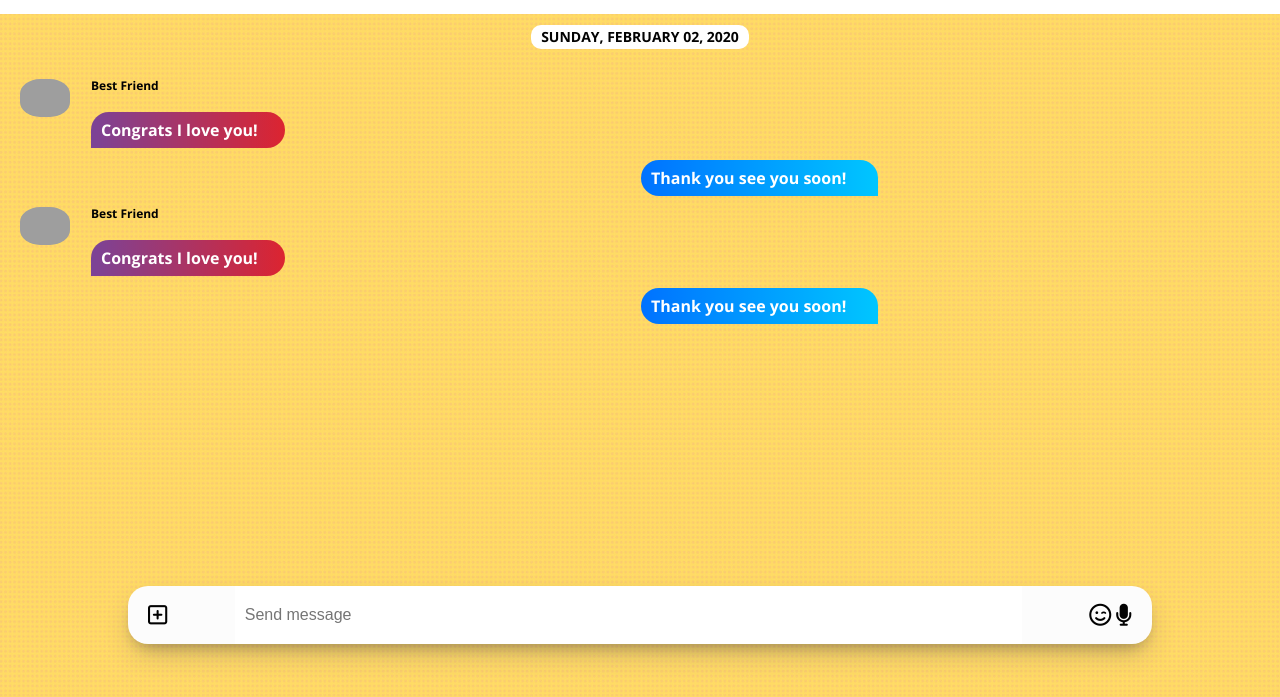
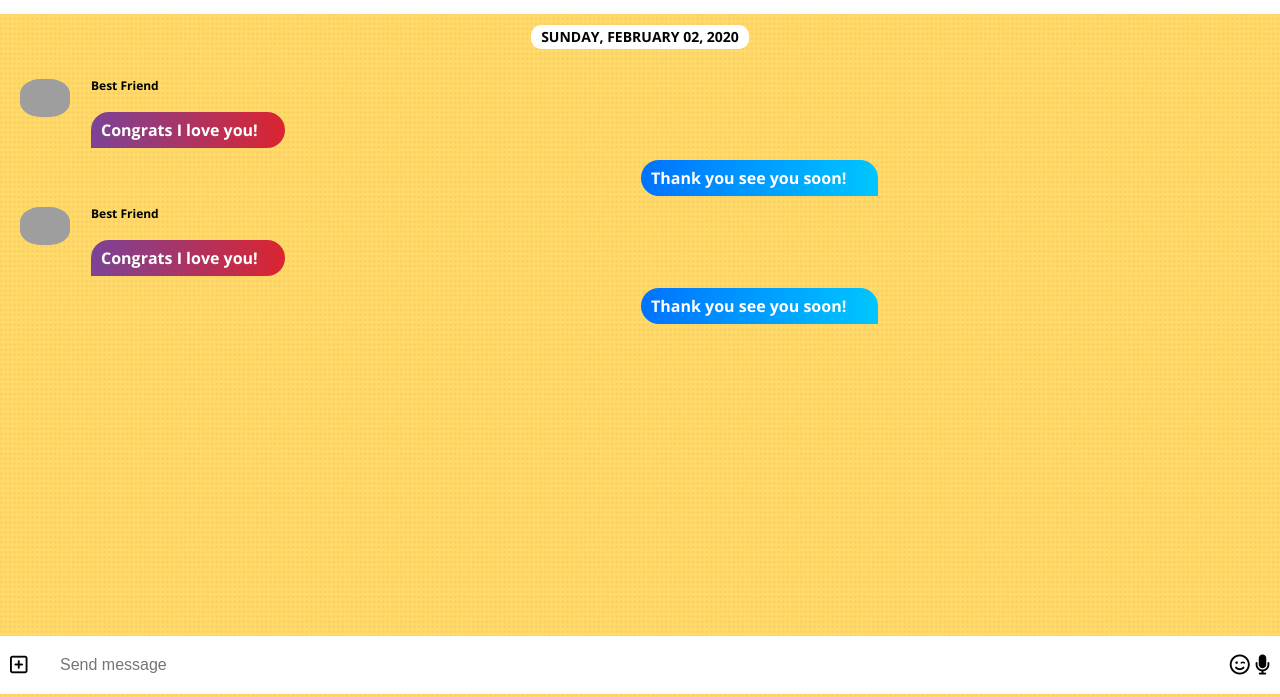
Before and after one commit to bigonggae/kakao-clone, a plain HTML site: page chat.html in a window 1280 px wide. Shown: the part 106-803 px from the top of the page. Drawn offline with nearby package versions, Linux system fonts and the light colour scheme; grey boxes are pictures that could not be loaded.

Commit message:
message animation

```diff
--- a/chat.html
+++ b/chat.html
@@ -84,20 +84,20 @@
         </li>
     </ul>
 </main>
-<div class="chat__write">
-    <div class="chat__write-column">
+    <div class="chat__write--container">
+        <input class="chat__write" type="text" placeholder="Send message" class="chat__write-input" />
+    <div class="chat__icon-left chat__icon">
         <i class="far fa-plus-square"></i>
     </div>
-    <div class="chat__write-column">
-        <input type="text" placeholder="Send message" class="chat__write-input" />
-    </div>
-    <div class="chat__write-column">
+
+    <div class="chat__icon-right chat__icon">
         <span class="chat__write-icon">
             <i class="far fa-smile-wink"></i>
         </span>
         <span class="chat__write-icon">
             <i class="fas fa-microphone"></i>
         </span>
+
     </div>
 </div>
 </body>
--- a/css/chat.css
+++ b/css/chat.css
@@ -21,21 +21,77 @@
     min-height: 1000vh;
 }
 
-.chat__write {
+.chat__write--container {
     position: fixed;
-    bottom: 50px;
-    width: 80%;
+    bottom: 0;
     margin: 0 auto;
     left: 0;
     right: 0;
     display: flex;
     justify-content: space-between;
     align-items: center;
-    background-color: #fcfcfc;
-    border-radius: 20px;
-    padding: 0px 20px;
-    box-shadow: 0 13px 27px -5px rgba(50,50,93,.25), 0 8px 16px -8px rgba(0,0,0,.3), 0 -6px 16px -6px rgba(0,0,0,.025);
+    width: 100%;
+    padding: 0px 0px;
+   /* box-shadow: 0 13px 27px -5px rgba(50,50,93,.25), 0 8px 16px -8px rgba(0,0,0,.3), 0 -6px 16px -6px rgba(0,0,0,.025);*/
 }
+
+
+
+.chat__icon-left {
+    position: absolute;
+    left: 10px;
+}
+
+.chat__icon-right {
+    position: absolute;
+    right: 10px;
+}
+
+@keyframes float {
+    0% {
+
+        box-shadow: 0 30px 60px -12px rgba(50,50,93,.25), 0 18px 36px -18px rgba(0,0,0,.3), 0 -12px 36px -8px rgba(0,0,0,.025);
+    }
+    50% {
+        box-shadow: 0 30px 60px -60px rgba(50,50,93,.25), 0 18px 36px -18px rgba(0,0,0,.3), 0 -12px 36px -8px rgba(0,0,0,.025);
+    }
+    100% {
+        box-shadow: 0 30px 60px -12px rgba(50,50,93,.25), 0 18px 36px -18px rgba(0,0,0,.3), 0 -12px 36px -8px rgba(0,0,0,.025);
+    }
+}
+
+.chat__write {
+    margin: 0 auto;
+    bottom: 0px;
+    width: 100%;
+    border-radius: 0;
+    padding: 20px 60px;
+    width: 100%;
+    border: none;
+    font-size: 16px;
+    transition: width 0.5s ease-in-out, border-radius 0.5s ease-in-out, transform 0.5s ease-in-out;
+}
+
+.chat__write:focus {
+    outline: none;
+    width: 80%;
+
+    transform: translateY(-100px);
+    border-radius: 40px;
+    box-shadow: 0 30px 60px -12px rgba(50,50,93,.25), 0 18px 36px -18px rgba(0,0,0,.3), 0 -12px 36px -8px rgba(0,0,0,.025);
+    animation: float 3s linear infinite  forwards;
+}
+
+
+.chat__icon {
+    font-size: 20px;
+    transition: opacity 0.3s ease-in-out;
+}
+
+.chat__write:focus ~ .chat__icon {
+    opacity: 0;
+}
+
 
 .chat__write i {
     font-size: 22px;
@@ -45,16 +101,6 @@
     width: 80%;
 }
 
-.chat__write-column input {
-    padding: 20px 10px;
-    width: 100%;
-    border: none;
-    font-size: 16px;
-}
-
-.chat__write-column input:focus {
-    outline: none;
-}
 
 
 .chats-screen .chat__messages {
@@ -133,3 +179,34 @@
     font-weight: 600;
 
 }
+
+
+@keyframes incomingAnim {
+    from {
+        opacity: 0;
+        transform: translateX(-200px);
+    }
+    to {
+        opacity: 1;
+        transform: none;
+    }
+}
+
+.incoming-message {
+    animation: incomingAnim 0.5s ease-out forwards;
+}
+
+@keyframes sentAnimation {
+    from {
+        opacity: 0;
+        transform: translateX(200px);
+    }
+    to {
+        opacity: 1;
+        transform: none;
+    }
+}
+
+.sent-message {
+    animation: sentAnimation 0.5s ease-out forwards;
+}
```
